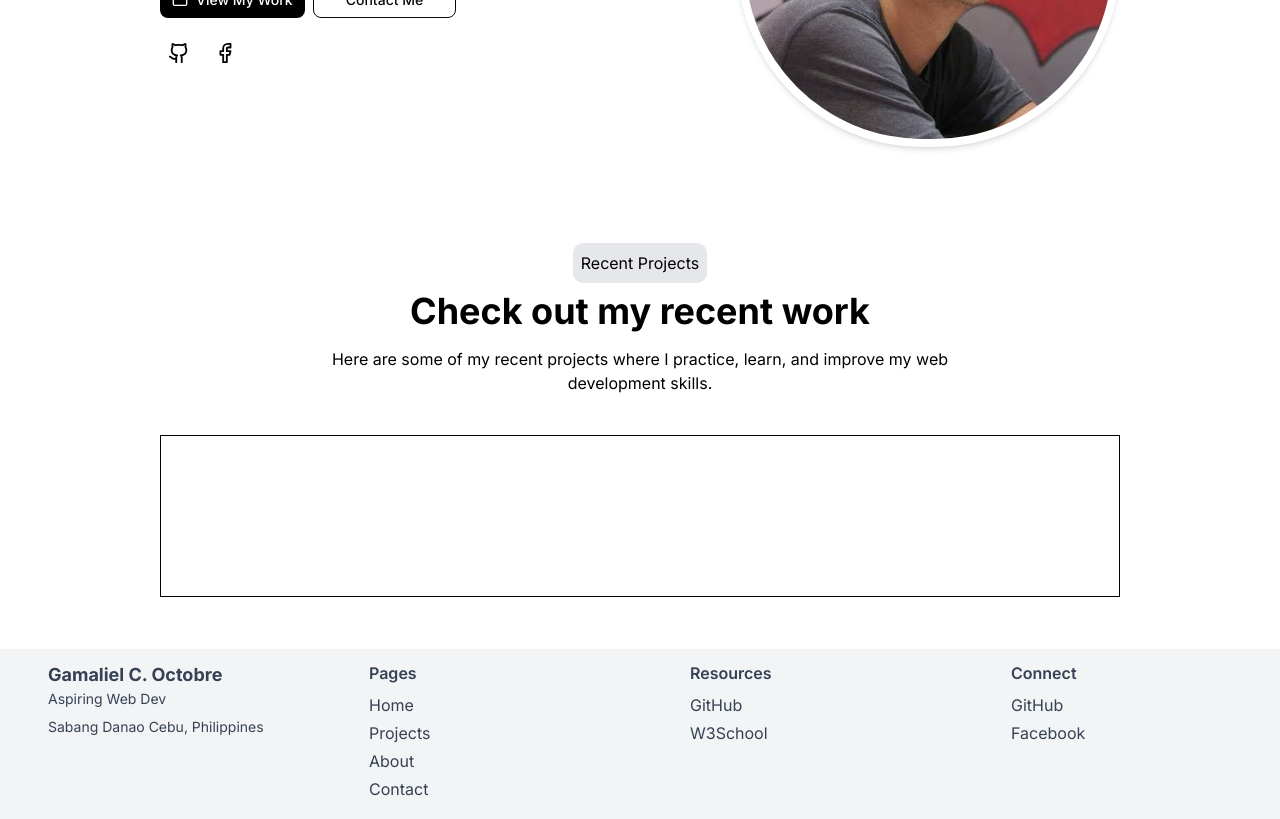
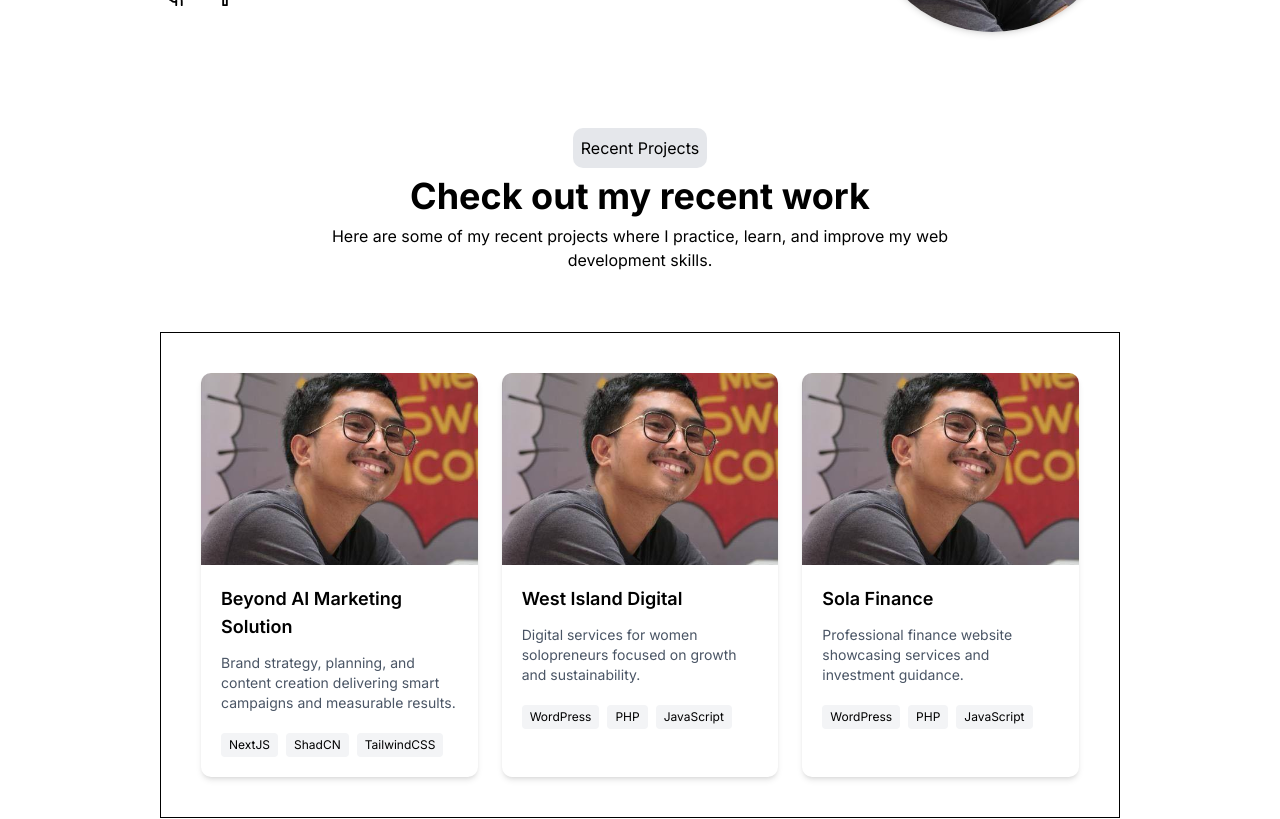
Before and after one commit to Gam10196/myportfolio, a Next.js app: page / in a window 1280 px wide. Shown: the part 320-1139 px from the top of the page. Built offline with nearby package versions, Linux system fonts and the light colour scheme.

Commit message:
added something in the HomePage

```diff
--- a/app/(guest)/(home)/page.tsx
+++ b/app/(guest)/(home)/page.tsx
@@ -1,16 +1,43 @@
-import Image from "next/image"
-import { Button } from "@/components/ui/button"
-import Link from "next/link"
-import { Github, Facebook, Folder} from "lucide-react"
+import Image from "next/image";
+import { Button } from "@/components/ui/button";
+import Link from "next/link";
+import { Github, Facebook, Folder } from "lucide-react";
 
+// Define the projects array
+const projects = [
+  {
+    title: "Beyond AI Marketing Solution",
+    description:
+      "Brand strategy, planning, and content creation delivering smart campaigns and measurable results.",
+    image: "/project1.jpg",
+    tech: ["NextJS", "ShadCN", "TailwindCSS"],
+    url: "/projects/beyond-ai",
+  },
+  {
+    title: "West Island Digital",
+    description:
+      "Digital services for women solopreneurs focused on growth and sustainability.",
+    image: "/project2.jpg",
+    tech: ["WordPress", "PHP", "JavaScript"],
+    url: "/projects/west-island",
+  },
+  {
+    title: "Sola Finance",
+    description:
+      "Professional finance website showcasing services and investment guidance.",
+    image: "/project3.jpg",
+    tech: ["WordPress", "PHP", "JavaScript"],
+    url: "/projects/sola-finance",
+  },
+];
 
 export default function Homepage() {
   return (
     <div className="defaultpage p-6">
 
+      {/* Intro Section */}
       <div className="flex flex-col md:flex-row items-center justify-between gap-12 mb-24">
-        <div>
-
+        <div className="flex-1">
           <h1 className="text-4xl font-bold mb-5">
             Hi, I&apos;m Gam
           </h1>
@@ -20,7 +47,7 @@ export default function Homepage() {
             through practice and small projects.
           </p>
 
-          <div className="flex gap-2 mb-4">
+          <div className="flex gap-2 mb-4 flex-wrap">
             <Link href="/projects">
               <Button className="bg-black hover:bg-gray-900 text-white px-5 flex gap-2 items-center">
                 <Folder className="w-5 h-5" />
@@ -35,7 +62,7 @@ export default function Homepage() {
             </Link>
           </div>
 
-          <div className="flex gap-2">
+          <div className="flex gap-2 mt-2">
             <Link
               href="https://github.com/Gam10196"
               target="_blank"
@@ -52,28 +79,26 @@ export default function Homepage() {
               <Facebook size={22} />
             </Link>
           </div>
-
         </div>
 
-        <div className="rounded-full p-2 shadow-md">
+        <div className="rounded-full p-2 shadow-md w-64 h-64 relative">
           <Image
             src="/gams.jpg"
             alt="Gams"
-            width={400}
-            height={400}
-            className="rounded-full"
+            fill
+            className="rounded-full object-cover"
           />
         </div>
-
       </div>
 
-      <div className="flex flex-col items-center w-full">
+      {/* Recent Projects Heading */}
+      <div className="flex flex-col items-center w-full mb-10">
         <div className="flex justify-center rounded-lg bg-gray-200 p-2 mb-2 w-auto max-w-sm">
           <h1 className="text-md">Recent Projects</h1>
         </div>
 
-        <div className="text-center max-w-2xl">
-          <h1 className="text-4xl font-bold mb-4">
+        <div className="text-center max-w-2xl mb-5">
+          <h1 className="text-4xl font-bold mb-2">
             Check out my recent work
           </h1>
           <p>
@@ -81,9 +106,52 @@ export default function Homepage() {
           </p>
         </div>
       </div>
-      <div className="border mt-10 p-20">
 
+      {/* Projects Grid */}
+      {/* Projects Grid */}
+<div className="border mt-10 p-10">
+  <div className="max-w-6xl mx-auto grid md:grid-cols-3 gap-6">
+
+    {projects.map((project, index) => (
+      <Link
+        key={index}
+        href={project.url}
+        className="group block bg-white rounded-lg shadow-md overflow-hidden hover:shadow-xl transition"
+      >
+        {/* Project Image */}
+        <div className="relative h-48 w-full">
+          <Image
+            src="/gams.jpg"  // Temporary image for all projects
+            alt={project.title}
+            fill
+            className="object-cover group-hover:scale-105 transition duration-300"
+          />
+        </div>
+
+        {/* Project Content */}
+        <div className="p-5 space-y-3">
+          <h3 className="font-semibold text-lg">{project.title}</h3>
+
+          <p className="text-gray-600 text-sm">{project.description}</p>
+
+          {/* Tech Tags */}
+          <div className="flex flex-wrap gap-2 pt-2">
+            {project.tech.map((tag, i) => (
+              <span
+                key={i}
+                className="text-xs bg-gray-100 px-2 py-1 rounded"
+              >
+                {tag}
+              </span>
+            ))}
+          </div>
+        </div>
+      </Link>
+    ))}
+
+     </div>
       </div>
+
     </div>
-  )
+  );
 }
--- a/components/common/Footer.tsx
+++ b/components/common/Footer.tsx
@@ -17,37 +17,37 @@ const footerLinks = {
 
 export default function Footer() {
   return (
-    <footer className="bg-gray-100 text-gray-700 px-50px py-3 mt-5">
-      <div className="container mx-auto md:px-12 grid grid-cols-1 md:grid-cols-4 gap-25">
+    <footer className="bg-gray-100 text-gray-700 px-50 py-2 mt-5">
+      <div className="container mx-auto md:px-5 grid grid-cols-1 md:grid-cols-4 gap-40">
 
         {/* About */}
-        <div>
-          <h2 className="text-lg font-bold">Gamaliel C. Octobre</h2>
-          <p className="text-sm">Aspiring Web Dev</p>
-          <p className="text-sm mt-2">Sabang Danao Cebu, Philippines</p>
+        <div className="whitespace-nowrap">
+          <h2 className="text-lg font-bold">Gamaliel Octobre</h2>
+          <p className="text-xs mt-2">Aspiring Web Dev</p>
+          <p className="text-xs">Sabang Danao Cebu, Philippines</p>
         </div>
 
         {/* Pages */}
-        <div>
+        <div >
           <h3 className="font-semibold mb-2">Pages</h3>
-          <ul className="space-y-1">
-            {footerLinks.pages.map((link) => (<li key={link.name}><a href={link.url} className="hover:text-blue-500">{link.name}</a></li>))}
+          <ul className="space-y-0">
+            {footerLinks.pages.map((link) => (<li key={link.name}><a href={link.url} className="hover:text-blue-500 text-xs">{link.name}</a></li>))}
           </ul>
         </div>
 
         {/* Resources */}
         <div>
           <h3 className="font-semibold mb-2">Resources</h3>
-          <ul className="space-y-1">
-            {footerLinks.resources.map((link) => (<li key={link.name}><a href={link.url} className="hover:text-blue-500" target="_blank">{link.name}</a></li>))}
+          <ul className="space-y-0">
+            {footerLinks.resources.map((link) => (<li key={link.name}><a href={link.url} className="hover:text-blue-500 text-xs" target="_blank">{link.name}</a></li>))}
           </ul>
         </div>
 
         {/* Connect */}
         <div>
           <h3 className="font-semibold mb-2">Connect</h3>
-          <ul className="space-y-1">
-            {footerLinks.connect.map((link) => (<li key={link.name}><a href={link.url} className="hover:text-blue-500" target="_blank">{link.name}</a></li>))}
+          <ul className="space-y-0">
+            {footerLinks.connect.map((link) => (<li key={link.name}><a href={link.url} className="hover:text-blue-500 text-xs" target="_blank">{link.name}</a></li>))}
           </ul>
         </div>
       </div>
```
